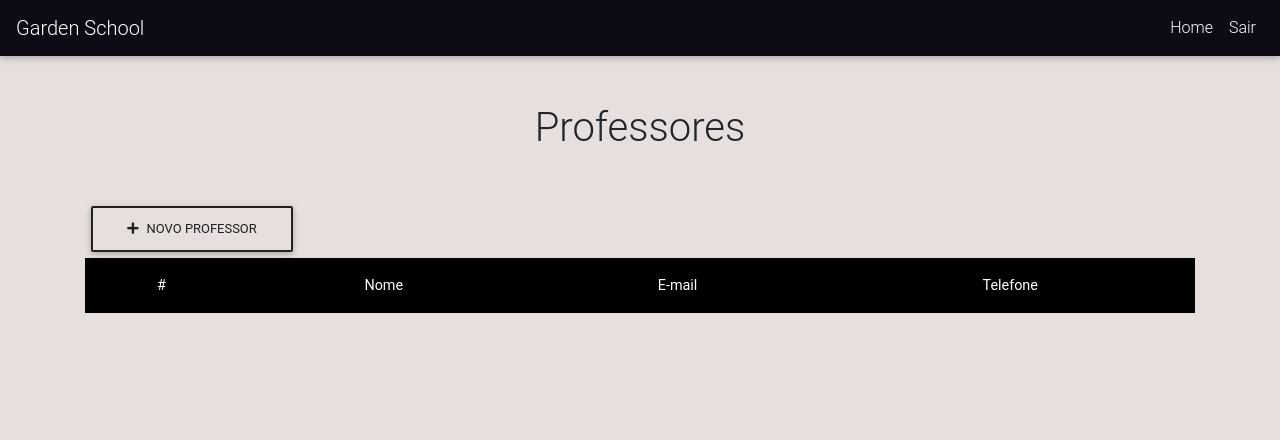
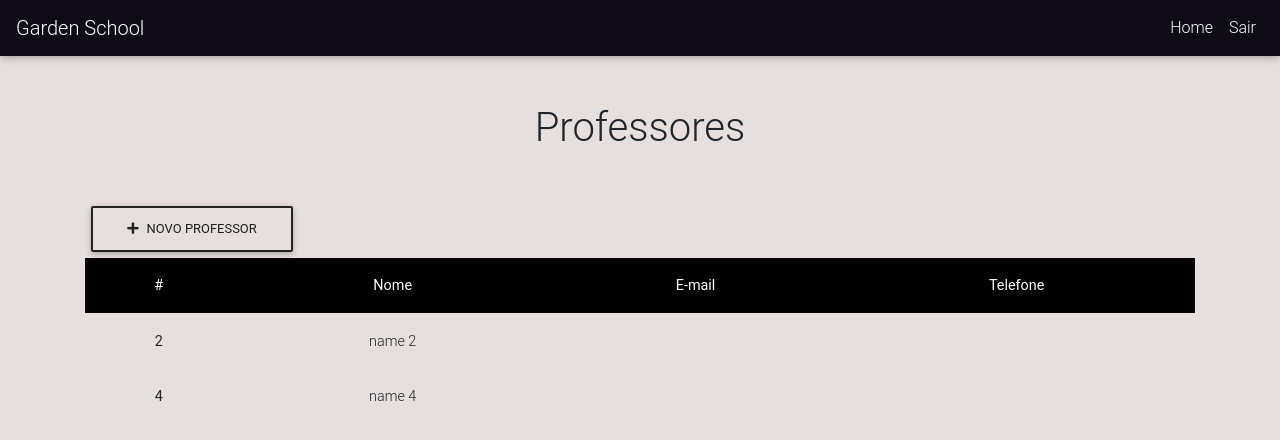
Before and after one commit to gmorae/GardenSchool, an Angular app: page /Adm/CadastroProf in a window 1280 px wide. Shown: the top 440 px of the page. Built offline with nearby package versions, Linux system fonts and the light colour scheme; data requests are answered from the project's data file.

Commit message:
Listando professores

```diff
--- a/src/app/pages/adm/cadastrar-prof/cadastrar-prof.component.html
+++ b/src/app/pages/adm/cadastrar-prof/cadastrar-prof.component.html
@@ -14,7 +14,7 @@
                 </tr>
             </thead>
             <tbody>
-                <tr *ngFor="let i of aluno">
+                <tr *ngFor="let i of prof">
                     <th scope="row">{{i.id}}</th>
                     <td>{{i.name}}</td>
                     <td>{{i.email}}</td>
--- a/src/app/pages/adm/cadastrar-prof/cadastrar-prof.component.ts
+++ b/src/app/pages/adm/cadastrar-prof/cadastrar-prof.component.ts
@@ -1,4 +1,6 @@
 import { Component, OnInit } from '@angular/core';
+import { Subscription } from 'rxjs';
+import { ConsultaService } from 'src/app/service/consulta.service';
 
 @Component({
   selector: 'app-cadastrar-prof',
@@ -6,10 +8,17 @@ import { Component, OnInit } from '@angular/core';
   styleUrls: ['./cadastrar-prof.component.css']
 })
 export class CadastrarProfComponent implements OnInit {
-
-  constructor() { }
+  public user: any;
+  public prof: any;
+  public pegaRetornoAluno$: Subscription
+  constructor(private consulta: ConsultaService) { }
 
   ngOnInit() {
+    this.consulta.listaUser()
+    this.pegaRetornoAluno$ = this.consulta.pegaRetornoUser$.subscribe(() => {
+      this.user = this.consulta.User
+      this.prof = this.consulta.filtro(this.user, 2)
+    })
   }
 
 }
```
